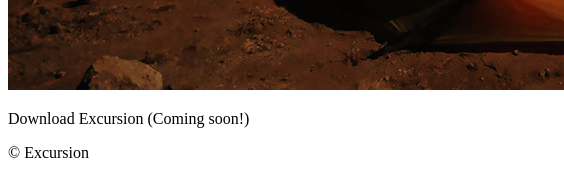
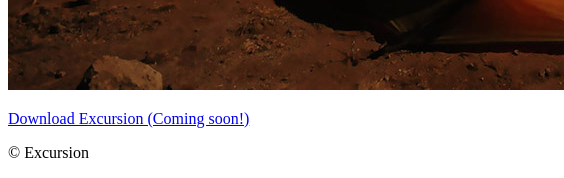
Before and after one commit to Lndubose/excursion, a plain HTML site: page index.html in a window 1280 px wide. Shown: the part 806-984 px from the top of the page, 0-564 px from the left. Drawn offline with Linux system fonts and the light colour scheme.

Commit message:
Fix the link to the coming soon and font-family

```diff
--- a/index.html
+++ b/index.html
@@ -6,7 +6,7 @@
   </head>
   <body>
     <h1>Discover hidden places in the world around you</h1>
-    <p><a href="https://53drik73mn2726cu3sibhpfvc04oj6t4e79g80jj61jc9iltp5mg.codecademy.cloud/#">Download Excursion (Coming soon!)</a></p>
+    <p class="soon"><a href="https://lndubose.github.io/excursion/">Download Excursion (Coming soon!)</a></p>
     <video autoplay muted loop>
       <source src="./resources/videos/excursion.mp4" type="video/mp4">
     </video>
@@ -14,7 +14,7 @@
     <p>Excursion remembers places you like, and recommends new points of interest around you.</p>
     <img src="./resources/images/camp.jpg" alt="Picture of a tent in the wilderness">
     <img src="./resources/images/phone.jpg" alt="Phone icon">
-    <p>Download Excursion (Coming soon!)</p>
+    <p class="soon"><a href="https://lndubose.github.io/excursion/">Download Excursion (Coming soon!)</a></p>
     <footer>
       <p>&copy Excursion</p>
     </footer>
--- a/resources/css/style.css
+++ b/resources/css/style.css
@@ -0,0 +1,3 @@
+body {
+  font-family: Verdana;
+}
```
